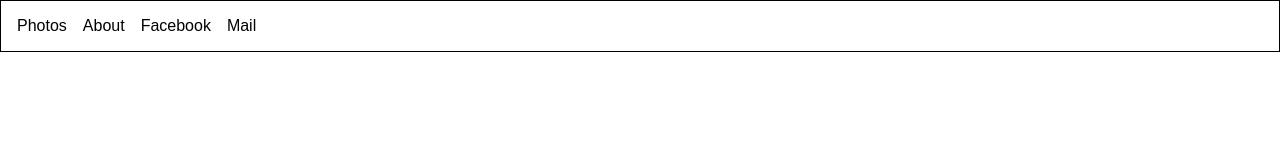
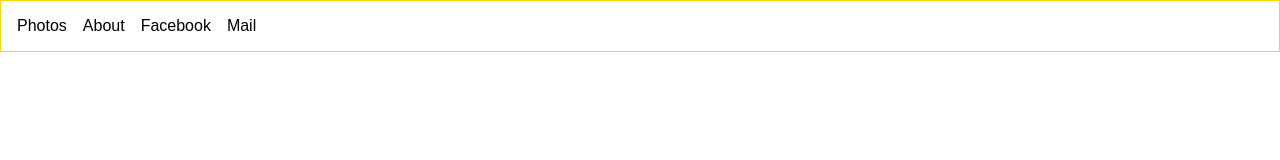
Before and after one commit to doangelo98/test, a plain HTML site: page index.html in a window 1280 px wide. Drawn offline with Linux system fonts and the light colour scheme.

Commit message:
Update style.css

```diff
--- a/style.css
+++ b/style.css
@@ -3,6 +3,13 @@
   padding: 0;
   box-sizing: border-box;
   font-family: sans-serif;
+}
+
+body {
+  padding-top: env(
+    safe-area-inset-top,
+    20px
+  ); /* Safe area padding for notch devices */
 }
 
 a {
@@ -12,13 +19,8 @@ a {
 
 nav {
   display: flex;
-  flex-wrap: wrap;
-  padding-top: env(safe-area-inset-top, 50px);
-  padding-right: env(safe-area-inset-right, 50px);
-  padding-bottom: env(safe-area-inset-bottom, 50px);
-  padding-left: env(safe-area-inset-left, 50px);
   gap: 1rem;
-  border: 1px solid black;
+  border: 1px solid gold;
 }
 
 @media (min-width: 768px) {
```
